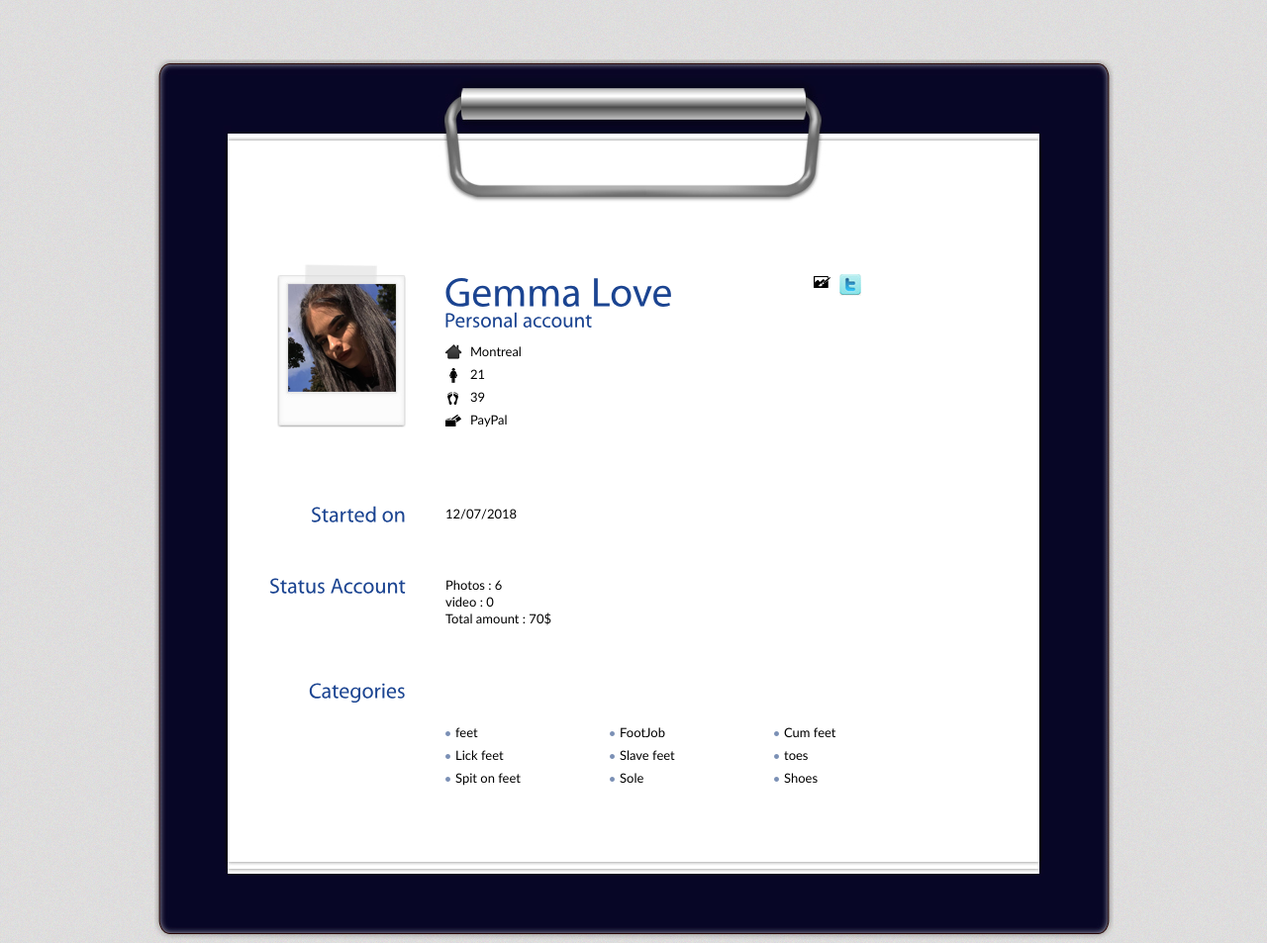
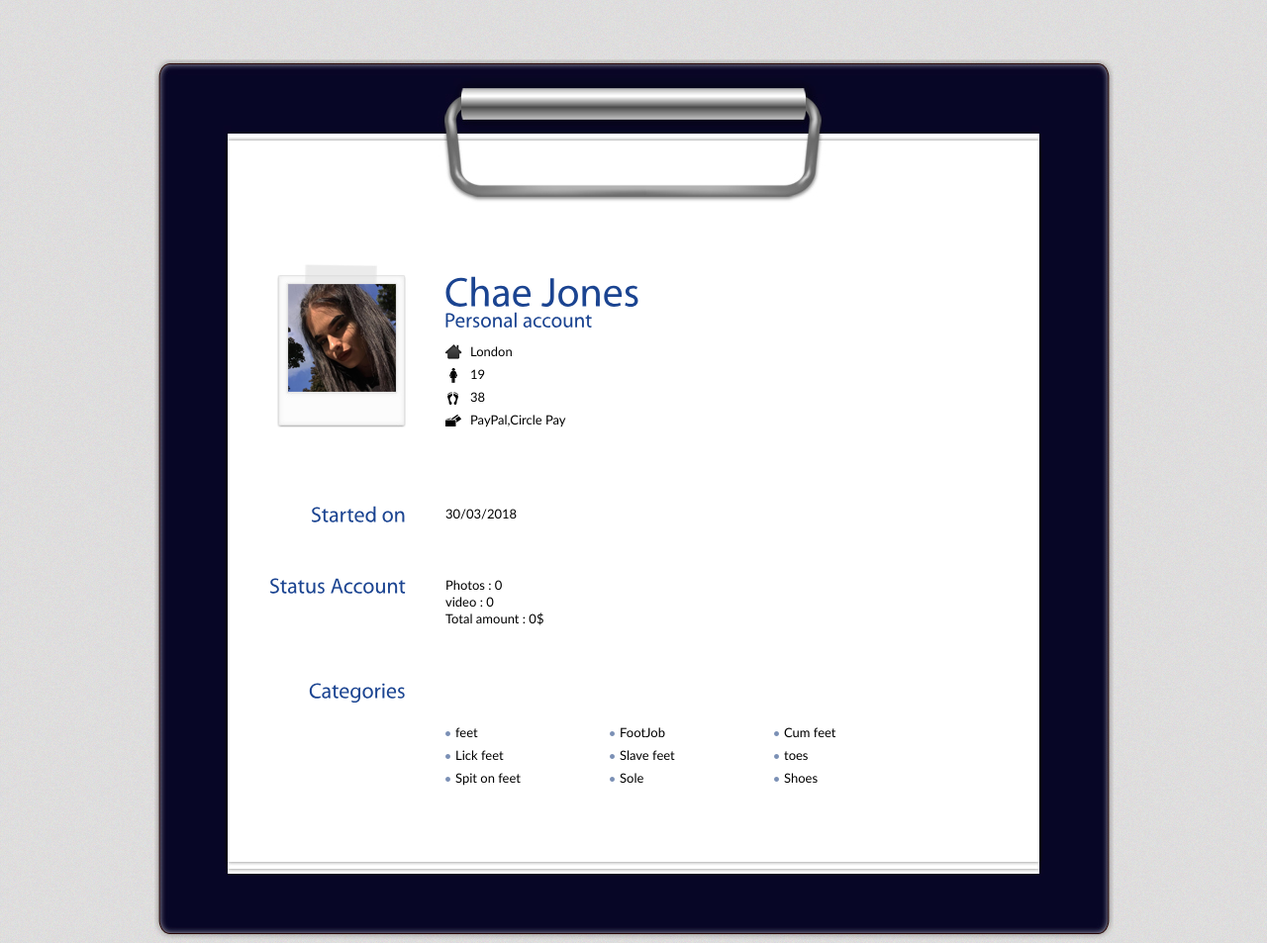
Before and after one commit to MegaFeet/Chae-Jones, a plain HTML site: page index.html in a window 1280 px wide. Shown: the top 953 px of the page at 99% size. Drawn offline with Linux system fonts and the light colour scheme.

Commit message:
Update index.html

```diff
--- a/index.html
+++ b/index.html
@@ -2,7 +2,7 @@
 <html xmlns="http://www.w3.org/1999/xhtml">
 <head>
 <meta http-equiv="Content-Type" content="text/html; charset=UTF-8" />
-<title>Gemma Love</title>
+<title>Chae Jones</title>
 <link type="text/css" rel="stylesheet" href="css/blue.css" />
 <link type="text/css" rel="stylesheet" href="css/print.css" media="print"/>
 <!--[if IE 7]>
@@ -37,13 +37,13 @@
           <!-- End Image -->
           <!-- Begin Personal Information -->
           <div class="self">
-            <h1 class="name">Gemma Love<br />
+            <h1 class="name">Chae Jones<br />
               <span>Personal account</span></h1>
             <ul>
-	      <li class="ad">Montreal</li>
-              <li class="web">21</li>
-              <li class="tel"> 39 </li>
-              <li class="mail">PayPal</li>
+	      <li class="ad">London</li>
+              <li class="web">19</li>
+              <li class="tel"> 38 </li>
+              <li class="mail">PayPal,Circle Pay</li>
 
             </ul>
           </div>
@@ -53,8 +53,6 @@
           <!-- Begin Social -->
           <div class="social">
 <ul>
-<li><a class='north' id="contact" href="https://goo.gl/2c1zma" title="Contact Me"><img src="images/icn-contact.jpg" alt="" /></a></li>
-<li><a class='north' href="https://twitter.com/slave4your" title="Twitter"><img src="images/icn-twitter.jpg" alt="" /></a></li>
 
 </ul>
           </div>
@@ -63,15 +61,15 @@
 
 	    <div class="entry">
           <h2>Started on</h2>
-         <p> 12/07/2018</p>
+         <p> 30/03/2018</p>
 
         </div>
         <!-- Begin 1st Row -->
         <div class="entry">
           <h2>Status Account</h2>
-	 <p>  Photos : 6 </p>
+	 <p>  Photos : 0 </p>
 	<p>  video : 0 </p>
-	<p> Total amount : 70$ </p>
+	<p> Total amount : 0$ </p>
 
         </div>
 
```
